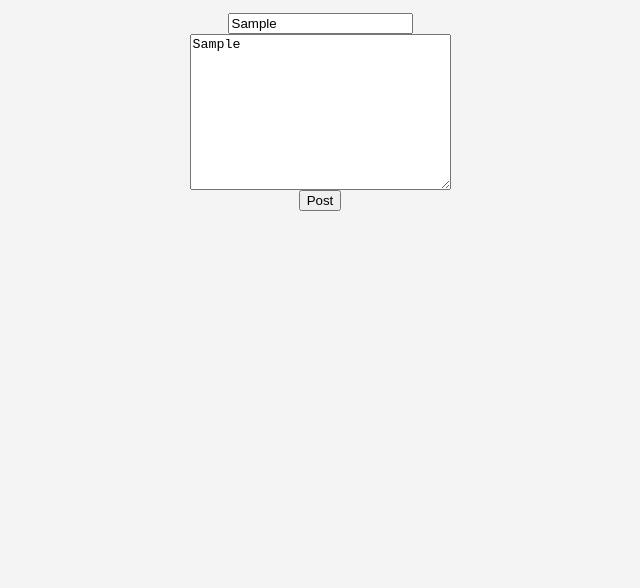
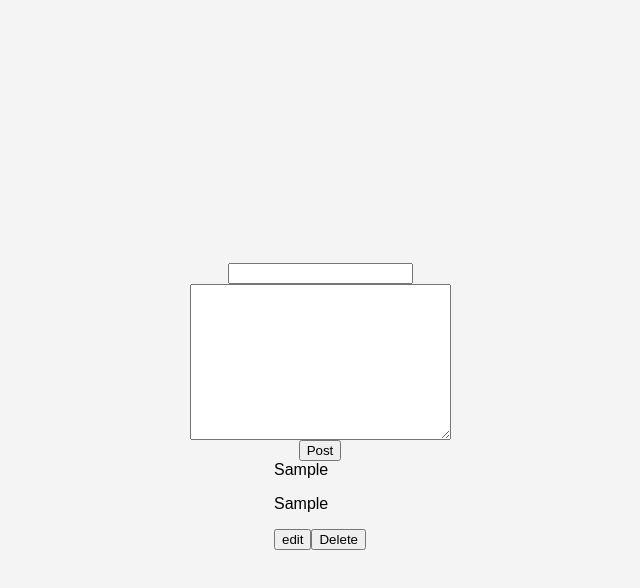
Before and after one commit to raphaprograms/personal-blog, a plain HTML site: page index.html in a window 1280 px wide. Both pictures are taken after typing "Sample", "Sample" into the empty fields and a click on the button "Post". Shown: the whole page, without its empty margins (320-960 px from the left). Drawn offline with Linux system fonts and the light colour scheme.

Commit message:
Fix styling bug

```diff
--- a/index.html
+++ b/index.html
@@ -17,7 +17,7 @@
             <textarea name="create-blog" id="create-blog" cols="30" rows="10"></textarea>
             <span class="error-message" id="blogError"></span>
 
-            <button type="submit">Post</button>
+            <button type="submit" id="post-button">Post</button>
         </section>
 
         <section id="display-posts">
--- a/script.js
+++ b/script.js
@@ -1,15 +1,26 @@
+const createPost = document.getElementById('create-post');
 const createdTitle = document.getElementById('create-title');
 const createdBlog = document.getElementById('create-blog');
 const postsDisplay = document.getElementById('display-posts');
+const postButton = document.getElementById('post-button');
+
 
 let posts = [];
 
 window.addEventListener('load', () => {
-    const savedPosts = localStorage.getItem(JSON.parse('savedPosts'))
-    if (savedPosts) {
-        // render those posts
-        posts = savedPosts;
-    }
+    // const savedPosts = JSON.parse(localStorage.getItem('savedPosts'));
+    // if (savedPosts) {
+    //     // render those posts
+    //     posts = savedPosts;
+    // }
+
+    // this could work too
+    // try {
+    //     savedPosts = JSON.parse(localStorage.getItem('savedPosts'));
+    // } catch (e) {
+    //     console.error('Error parsing saved posts')
+    //     savedPosts = null;
+    // }
 });
 
 
@@ -44,20 +55,23 @@ function renderBlogPost() {
         ID: getPostID()
     }
 
+    posts.push(postObj);
+
+
     const postMod = document.createElement('div');
 
         const postTitle = document.createElement('span');
             postTitle.textContent = createdTitle.value;
         postMod.appendChild(postTitle)
 
-        const postBlog = document.createElement('div');
+        const postBlog = document.createElement('p');
             postBlog.textContent = createdBlog.value;
         postMod.appendChild(postBlog);
 
-        const editPostbtn = document.createElement('button');
-            editPostbtn.textContent = 'edit';
-            editPostbtn.classList.add('edit');
-        postMod.appendChild(editPostbtn);
+        const editPostBtn = document.createElement('button');
+            editPostBtn.textContent = 'edit';
+            editPostBtn.classList.add('edit');
+        postMod.appendChild(editPostBtn);
 
         const deletePostBtn = document.createElement('button')
             deletePostBtn.textContent = 'Delete';
@@ -65,4 +79,16 @@ function renderBlogPost() {
         postMod.appendChild(deletePostBtn);
 
     postsDisplay.appendChild(postMod);
+
 }
+
+postButton.addEventListener('click', (event) => {
+    // if (event.target.classList.contains('post-button')) {
+    //     localStorage.setItem('savedPosts', JSON.stringify(posts));
+    // }
+    renderBlogPost();
+    console.log(posts);
+    createdTitle.value = '';
+    createdBlog.value = '';
+
+});
--- a/styles.css
+++ b/styles.css
@@ -21,6 +21,6 @@ main {
     flex-direction: column;
     justify-content: flex-start;
     align-items: center;
-    min-height: 100vh;
+    min-height: 20vh;
     margin-top: 5%;
 }
```
